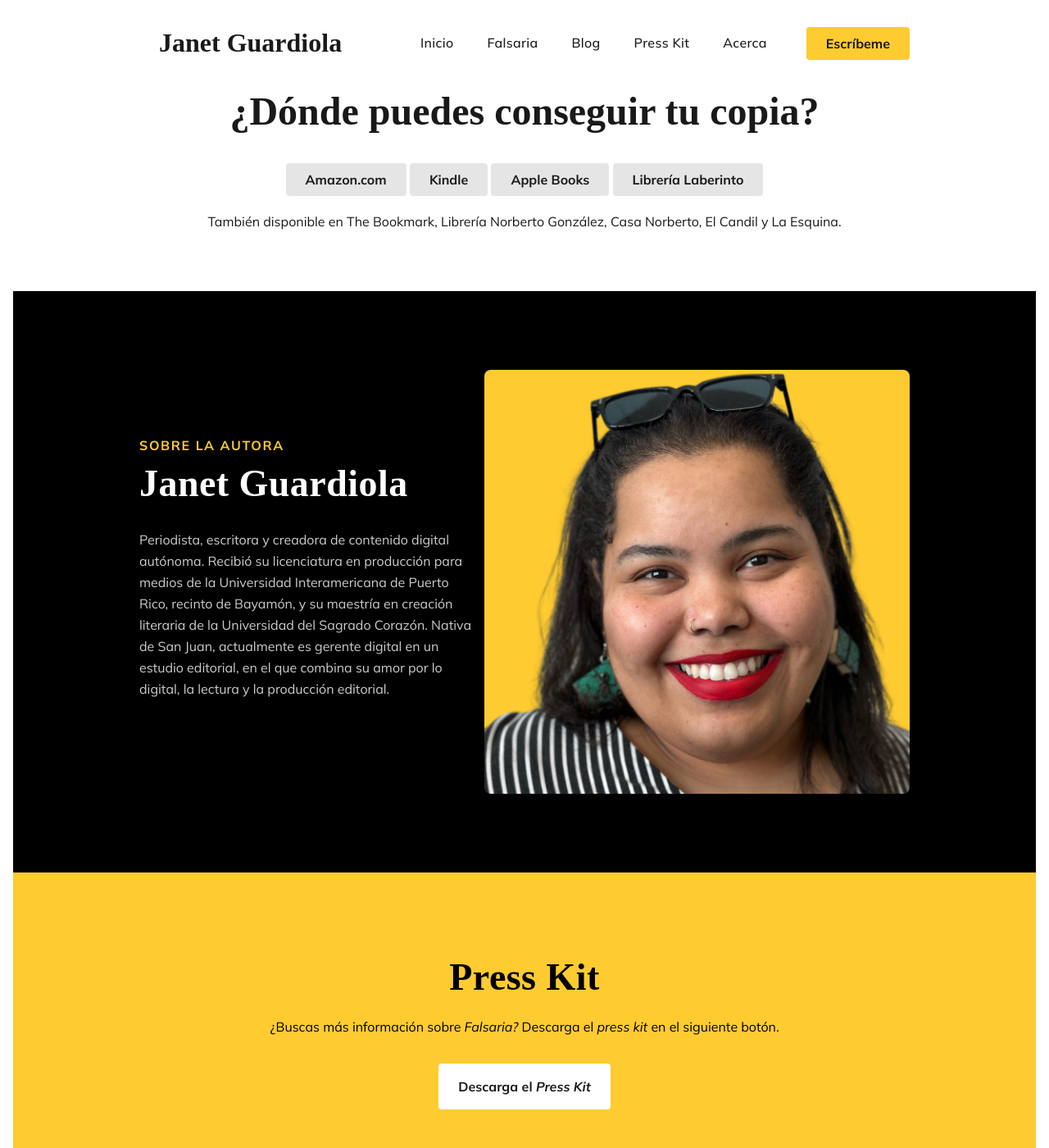
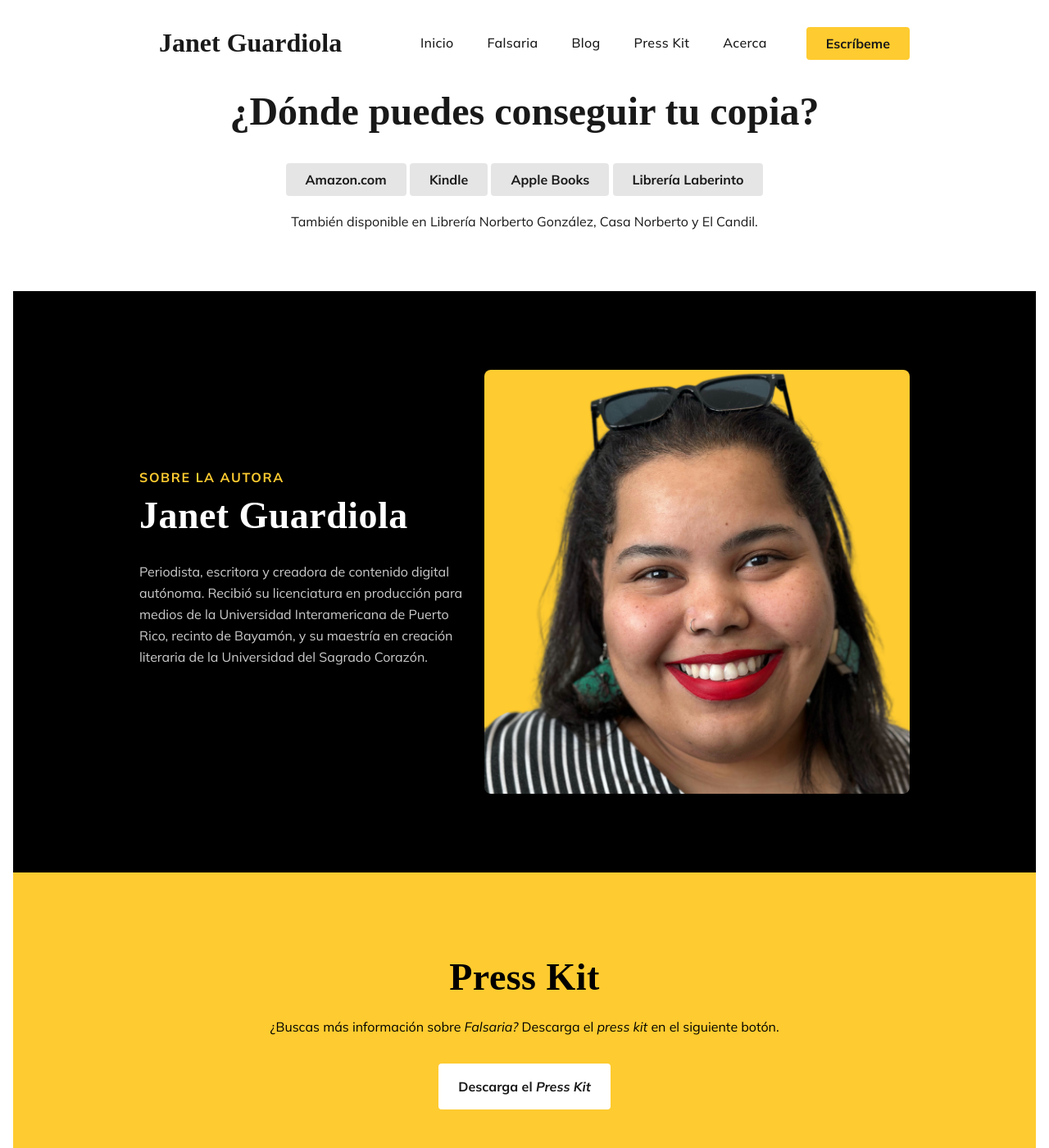
Before and after one commit to rgjanet/autora, a Jekyll site: the page built from index.html, in a window 1280 px wide and 1400 px high, scrolled down 937 px. Shown: the whole window at 82% size. Built offline with Jekyll 4.4.1, drawn with Linux system fonts in a browser that asks for light colours; some web fonts are replaced.

Commit message:
Update index.html

```diff
--- a/index.html
+++ b/index.html
@@ -8,7 +8,7 @@ layout: default
                 <span>
                   <span>
                     <p><a href="https://www.amazon.com/dp/B09TYM5M4Q" class="button-secondary button button-md">Amazon.com</a> <a href="https://www.amazon.com/dp/B09TWVK9T6" class="button-secondary button button-md">Kindle</a> <a href="https://books.apple.com/us/book/falsaria/id1614466713" class="button-secondary button button-md">Apple Books</a> <a href="https://librerialaberintopr.com/products/falsaria-janet-guardiola" class="button-secondary button button-md">Librería Laberinto</a></p>
-<br><p>También disponible en The Bookmark, Librería Norberto González, Casa Norberto, El Candil y La Esquina.</p><br>
+<br><p>También disponible en Librería Norberto González, Casa Norberto y El Candil.</p><br>
                   </span>
                 </span>
               </span>
@@ -25,9 +25,7 @@ layout: default
                   autónoma. Recibió su licenciatura en producción para medios de
                   la Universidad Interamericana de Puerto Rico, recinto de
                   Bayamón, y su maestría en creación literaria de la Universidad
-                  del Sagrado Corazón. Nativa de San Juan, actualmente es
-                  gerente digital en un estudio editorial, en el que combina su amor por
-                  lo digital, la lectura y la producción editorial.
+                  del Sagrado Corazón.
                 </span>
               </div>
               <div class="home-image-container">
```
